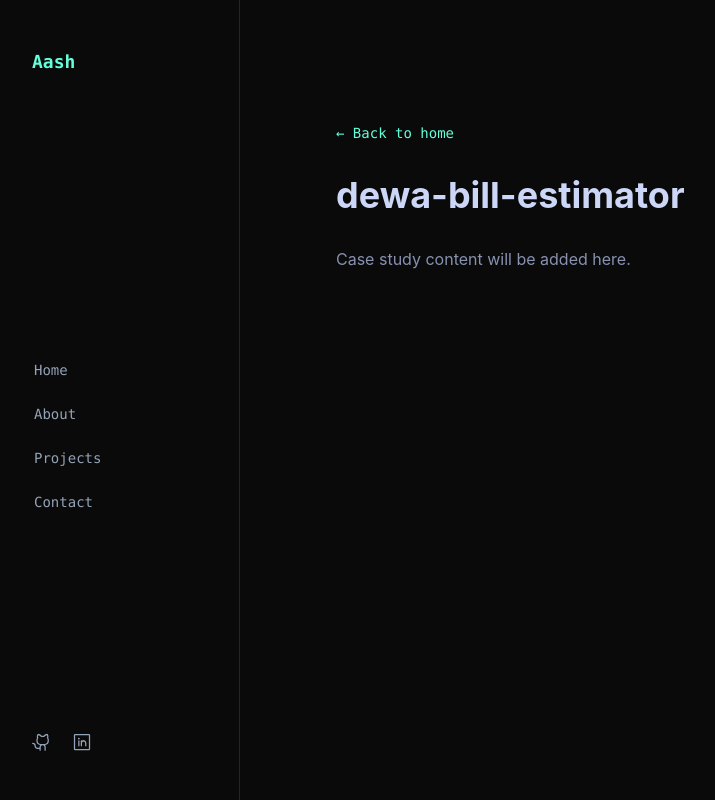
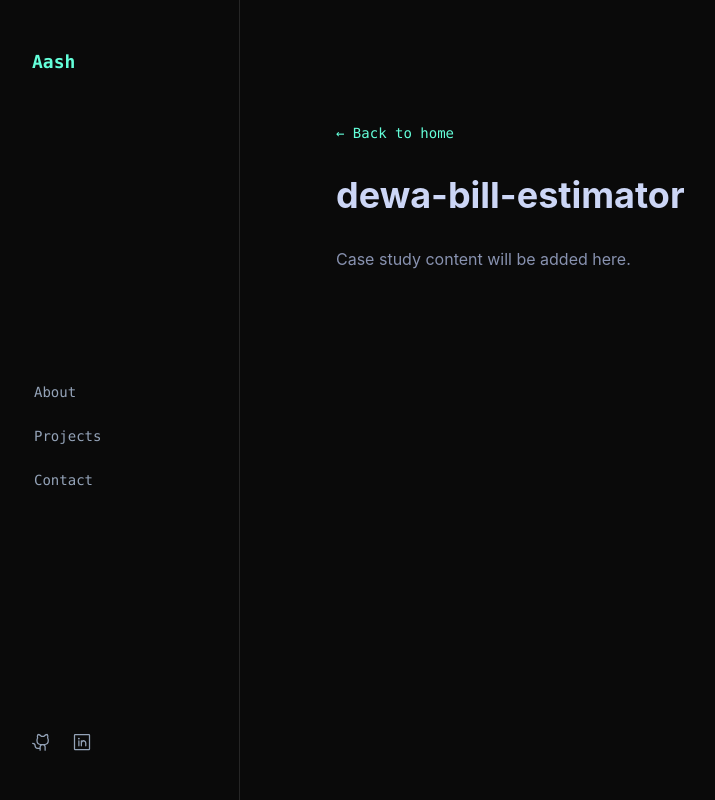
Before and after one commit to ashiq-webdev/portfolio-site, a React (Vite) app: page /projects/dewa-bill-estimator in a window 1280 px wide. Shown: the whole page, without its empty margins (16-731 px from the left). Built offline with nearby package versions, Linux system fonts and the light colour scheme.

Commit message:
fix: update url hash on click, enable sidebar nav from detail pages, reinit observer on route change

```diff
--- a/src/components/Home/Hero.tsx
+++ b/src/components/Home/Hero.tsx
@@ -3,6 +3,15 @@ import { palette } from '../../utils/useTheme';
 const { heading, body, accent } = palette;
 
 export function Hero() {
+  function handleClick(e: React.MouseEvent<HTMLAnchorElement>) {
+    e.preventDefault();
+    window.history.pushState(null, '', '#projects');
+    const target = document.getElementById('projects');
+    if (target) {
+      target.scrollIntoView({ behavior: 'smooth' });
+    }
+  }
+
   return (
     <section
       id="home"
@@ -29,10 +38,11 @@ export function Hero() {
           I build web apps with React and clean component architecture.
         </p>
         <p className="max-w-xl text-lg mb-12 leading-relaxed" style={{ color: body }}>
-          Learning MERN to ship full stack products.
+          Next I'll be learning the MERN stack to grow into full stack work.
         </p>
         <a
           href="#projects"
+          onClick={handleClick}
           className="inline-block font-mono text-sm px-6 py-3 border transition-colors"
           style={{ color: accent, borderColor: accent }}
           onMouseEnter={(e) => {
--- a/src/components/Layout/Sidebar.tsx
+++ b/src/components/Layout/Sidebar.tsx
@@ -1,17 +1,77 @@
-import { NavLink } from 'react-router';
+import { useEffect, useState } from 'react';
+import { NavLink, useLocation, useNavigate } from 'react-router';
 import { GithubLogoIcon, LinkedinLogoIcon } from '@phosphor-icons/react';
 import { palette } from '../../utils/useTheme';
 
 const { accent, secondary } = palette;
 
 const navItems = [
-  { path: '/', label: 'Home', end: true },
-  { path: '/#about', label: 'About' },
-  { path: '/#projects', label: 'Projects' },
-  { path: '/#contact', label: 'Contact' },
+  { hash: '#about', label: 'About' },
+  { hash: '#projects', label: 'Projects' },
+  { hash: '#contact', label: 'Contact' },
 ];
 
+const sectionIds = ['home', 'about', 'projects', 'contact'];
+
 export function Sidebar() {
+  const location = useLocation();
+  const navigate = useNavigate();
+  const [activeSection, setActiveSection] = useState('home');
+
+  useEffect(() => {
+    const observer = new IntersectionObserver(
+      (entries) => {
+        entries.forEach((entry) => {
+          if (entry.isIntersecting) {
+            setActiveSection(entry.target.id);
+          }
+        });
+      },
+      { rootMargin: '-40% 0px -55% 0px' },
+    );
+
+    sectionIds.forEach((id) => {
+      const el = document.getElementById(id);
+      if (el) observer.observe(el);
+    });
+
+    return () => observer.disconnect();
+  }, [location.pathname]);
+
+  function handleClick(e: React.MouseEvent<HTMLAnchorElement>, hash: string) {
+    e.preventDefault();
+    const id = hash.replace('#', '');
+
+    if (location.pathname !== '/') {
+      navigate('/');
+      setTimeout(() => {
+        const target = document.getElementById(id);
+        if (target) {
+          window.history.pushState(null, '', hash);
+          target.scrollIntoView({ behavior: 'smooth' });
+        }
+      }, 100);
+    } else {
+      window.history.pushState(null, '', hash);
+      const target = document.getElementById(id);
+      if (target) {
+        target.scrollIntoView({ behavior: 'smooth' });
+      }
+    }
+  }
+
+  function handleLogoClick(e: React.MouseEvent<HTMLAnchorElement>) {
+    e.preventDefault();
+    if (location.pathname !== '/') {
+      navigate('/');
+    }
+    window.scrollTo({ top: 0, behavior: 'smooth' });
+  }
+
+  function isActive(hash: string) {
+    return activeSection === hash.replace('#', '');
+  }
+
   return (
     <aside
       data-testid="sidebar"
@@ -26,6 +86,7 @@ export function Sidebar() {
     >
       <NavLink
         to="/"
+        onClick={handleLogoClick}
         className="font-mono font-bold text-lg no-underline"
         style={{ color: accent }}
       >
@@ -33,21 +94,24 @@ export function Sidebar() {
       </NavLink>
 
       <nav className="hidden md:flex md:flex-col md:gap-6 md:mt-16 md:w-full">
-        {navItems.map((item) => (
-          <NavLink
-            key={item.path}
-            to={item.path}
-            end={item.end}
-            className="group font-mono text-sm transition-all duration-200 border-l-2 pl-3 -ml-3"
-            style={({ isActive }) => ({
-              color: isActive ? accent : secondary,
-              fontWeight: isActive ? 600 : 400,
-              borderLeftColor: isActive ? accent : 'transparent',
-            })}
-          >
-            {item.label}
-          </NavLink>
-        ))}
+        {navItems.map((item) => {
+          const active = isActive(item.hash);
+          return (
+            <a
+              key={item.hash}
+              href={item.hash}
+              onClick={(e) => handleClick(e, item.hash)}
+              className="group font-mono text-sm transition-all duration-200 border-l-2 pl-3 -ml-3"
+              style={{
+                color: active ? accent : secondary,
+                fontWeight: active ? 600 : 400,
+                borderLeftColor: active ? accent : 'transparent',
+              }}
+            >
+              {item.label}
+            </a>
+          );
+        })}
       </nav>
 
       <div className="flex items-center gap-5">
```
